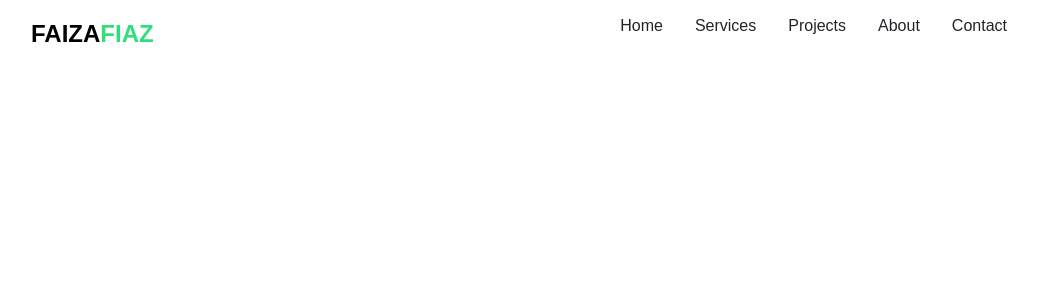
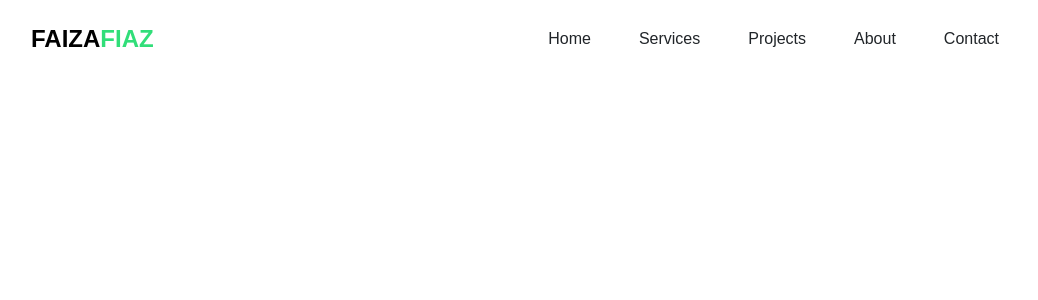
Before and after one commit to faiza203/Portfolio, a React (Create React App) app: page / in a window 1280 px wide. Shown: the top 300 px of the page, without its empty margins (113-1151 px from the left). Built offline with nearby package versions, Linux system fonts and the light colour scheme.

Commit message:
Change padding

```diff
--- a/src/components/navbar.css
+++ b/src/components/navbar.css
@@ -26,7 +26,7 @@
 
 .navbar-links li {
   list-style-type: none;
-  padding: 0 1rem;
+  padding: 1rem 1.5rem 0 1.5rem;
   font-size: 16px;
   font-weight: 400;
 }
```
